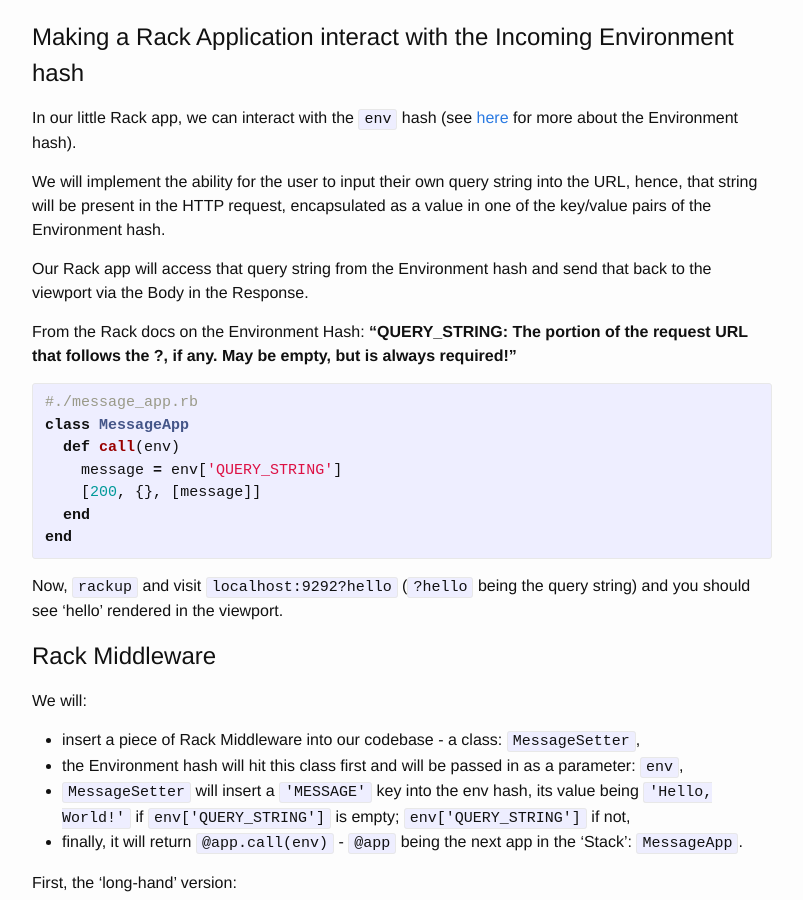
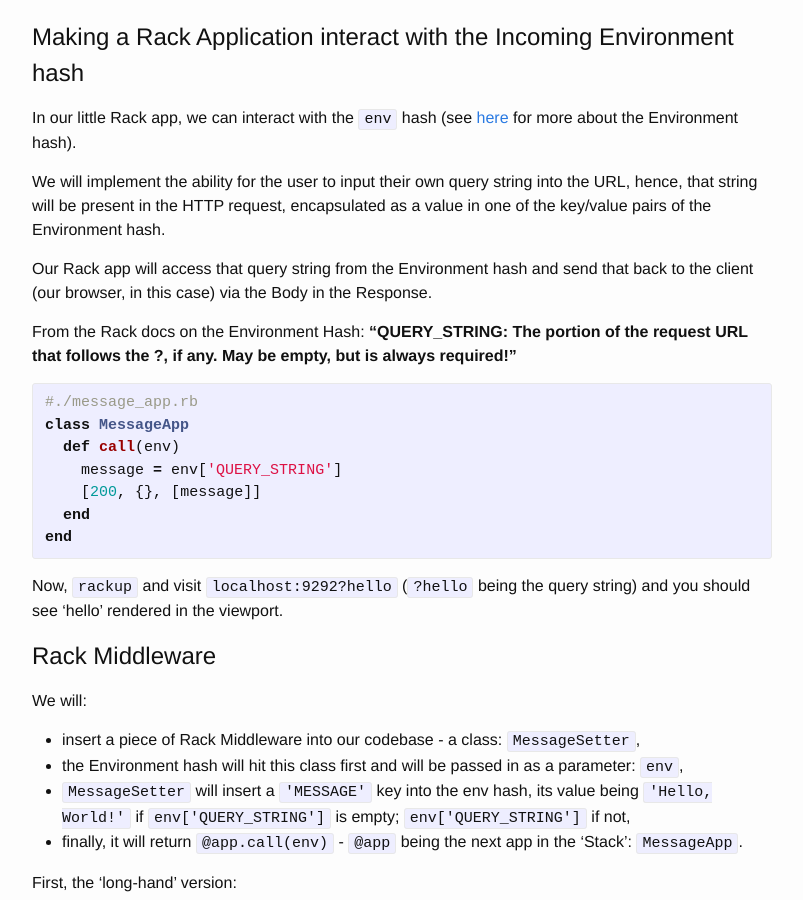
Before and after one commit to Yorkshireman/yorkshireman.github.io, a Jekyll site: the page built from _posts/2016-05-03-rack-and-rack-middleware.md, in a window 1280 px wide and 900 px high, scrolled down 1017 px. Shown: the whole window, without its empty margins (238-1041 px from the left). Built offline with Jekyll 4.4.1, drawn with Linux system fonts in a browser that asks for light colours.

Commit message:
Update 2016-05-03-rack-and-rack-middleware.md

```diff
--- a/_posts/2016-05-03-rack-and-rack-middleware.md
+++ b/_posts/2016-05-03-rack-and-rack-middleware.md
@@ -53,7 +53,7 @@ In our little Rack app, we can interact with the `env` hash (see [here](http://r
 
 We will implement the ability for the user to input their own query string into the URL, hence, that string will be present in the HTTP request, encapsulated as a value in one of the key/value pairs of the Environment hash.
 
-Our Rack app will access that query string from the Environment hash and send that back to the viewport via the Body in the Response.
+Our Rack app will access that query string from the Environment hash and send that back to the client (our browser, in this case) via the Body in the Response.
 
 From the Rack docs on the Environment Hash:
 **"QUERY_STRING: The portion of the request URL that follows the ?, if any. May be empty, but is always required!"**
```
